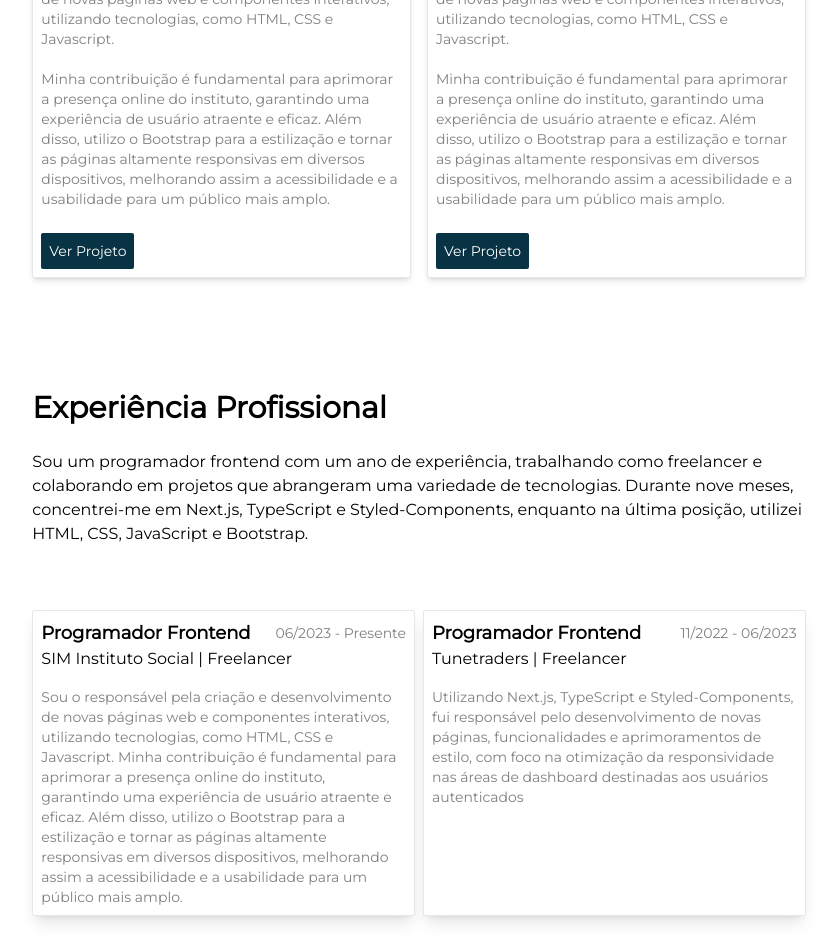
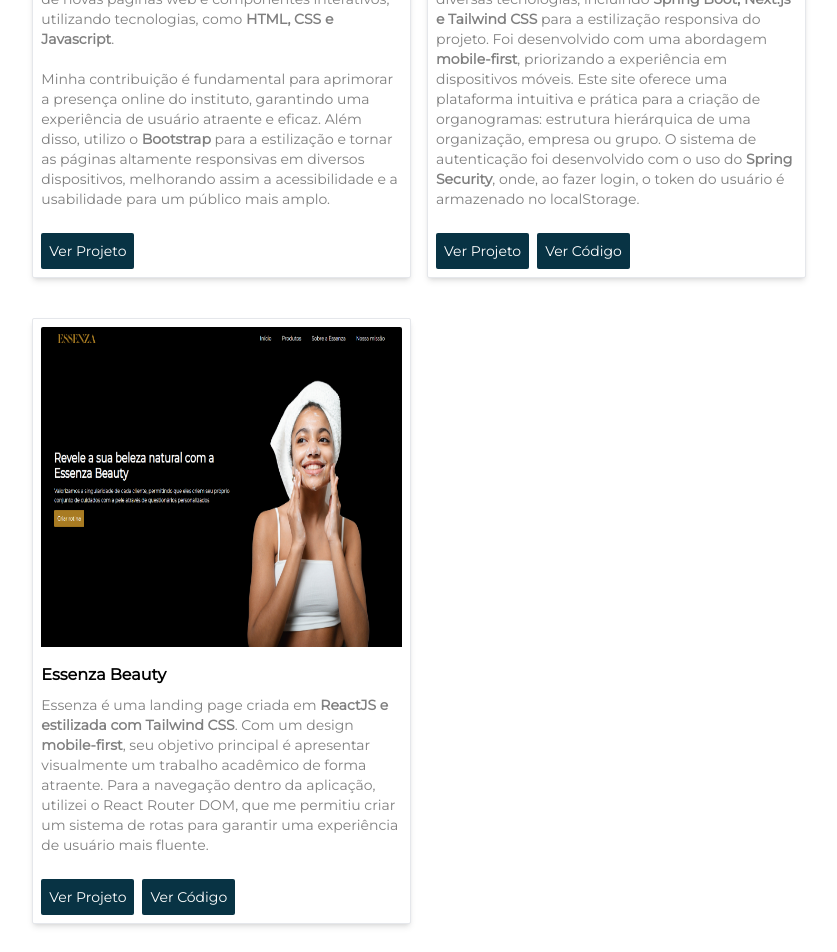
Before and after one commit to doguebart/douglas-portfolio, a React (Vite) app in the folder portfolio/: page / in a window 1280 px wide. Shown: the part 1920-2872 px from the top of the page, without its empty margins (221-1058 px from the left). Built offline with nearby package versions, Linux system fonts and the light colour scheme.

Commit message:
fix: adding one more project to projects section

```diff
--- a/portfolio/src/components/sections/projects/index.jsx
+++ b/portfolio/src/components/sections/projects/index.jsx
@@ -22,13 +22,14 @@ const Projects = () => {
             </span>
             <p className="text-black/50 text-sm">
               Sou o responsável pela criação e desenvolvimento de novas páginas
-              web e componentes interativos, utilizando tecnologias, como HTML,
-              CSS e Javascript. <br /> <br /> Minha contribuição é fundamental
-              para aprimorar a presença online do instituto, garantindo uma
-              experiência de usuário atraente e eficaz. Além disso, utilizo o
-              Bootstrap para a estilização e tornar as páginas altamente
-              responsivas em diversos dispositivos, melhorando assim a
-              acessibilidade e a usabilidade para um público mais amplo.
+              web e componentes interativos, utilizando tecnologias, como{" "}
+              <strong>HTML, CSS e Javascript</strong>. <br /> <br /> Minha
+              contribuição é fundamental para aprimorar a presença online do
+              instituto, garantindo uma experiência de usuário atraente e
+              eficaz. Além disso, utilizo o <strong>Bootstrap</strong> para a
+              estilização e tornar as páginas altamente responsivas em diversos
+              dispositivos, melhorando assim a acessibilidade e a usabilidade
+              para um público mais amplo.
             </p>
             <div className="max-w-full max-h-full flex items-center">
               <a
@@ -52,22 +53,68 @@ const Projects = () => {
               OrganoKilo
             </span>
             <p className="text-black/50 lg:mt-auto text-sm">
-              Sou o responsável pela criação e desenvolvimento de novas páginas
-              web e componentes interativos, utilizando tecnologias, como HTML,
-              CSS e Javascript. <br /> <br /> Minha contribuição é fundamental
-              para aprimorar a presença online do instituto, garantindo uma
-              experiência de usuário atraente e eficaz. Além disso, utilizo o
-              Bootstrap para a estilização e tornar as páginas altamente
-              responsivas em diversos dispositivos, melhorando assim a
-              acessibilidade e a usabilidade para um público mais amplo.
+              O Organokilo é um projeto <strong>fullstack</strong> criado com
+              diversas tecnologias, incluindo{" "}
+              <strong>Spring Boot, Next.js e Tailwind CSS</strong> para a
+              estilização responsiva do projeto. Foi desenvolvido com uma
+              abordagem <strong>mobile-first</strong>, priorizando a experiência
+              em dispositivos móveis. Este site oferece uma plataforma intuitiva
+              e prática para a criação de organogramas: estrutura hierárquica de
+              uma organização, empresa ou grupo. O sistema de autenticação foi
+              desenvolvido com o uso do <strong>Spring Security</strong>, onde,
+              ao fazer login, o token do usuário é armazenado no localStorage.
             </p>
-            <div className="max-w-full max-h-full flex lg:mt-auto items-center">
+            <div className="max-w-full max-h-full flex lg:mt-auto space-x-2 items-center">
               <a
                 href="https://orgkilo.vercel.app/"
                 target="blank"
                 className="text-white text-sm rounded-sm bg-cyan-950 p-2 mt-6 hover:bg-cyan-950/80 duration-200"
               >
                 Ver Projeto
+              </a>
+              <a
+                href="https://github.com/Samuel01111/orgkilo.git"
+                target="blank"
+                className="text-white text-sm rounded-sm bg-cyan-950 p-2 mt-6 hover:bg-cyan-950/80 duration-200"
+              >
+                Ver Código
+              </a>
+            </div>
+          </div>
+          <div className="w-full max-h-full flex flex-col bg-white shadow-md border rounded-sm p-2 mt-6">
+            <div className="w-full lg:h-80 mb-4">
+              <img
+                src="/essenza.png"
+                alt="project picture"
+                className="w-full h-full contain rounded-tl-sm rounded-tr-sm"
+              />
+            </div>
+            <span className="text-black font-bold text-md lg:mt-auto mb-2">
+              Essenza Beauty
+            </span>
+            <p className="text-black/50 lg:mt-auto text-sm">
+              Essenza é uma landing page criada em{" "}
+              <strong>ReactJS e estilizada com Tailwind CSS</strong>. Com um
+              design <strong>mobile-first</strong>, seu objetivo principal é
+              apresentar visualmente um trabalho acadêmico de forma atraente.
+              Para a navegação dentro da aplicação, utilizei o React Router DOM,
+              que me permitiu criar um sistema de rotas para garantir uma
+              experiência de usuário mais fluente.
+            </p>
+            <div className="max-w-full max-h-full flex lg:mt-auto space-x-2 items-center">
+              <a
+                href="https://essenzabeauty.vercel.app/"
+                target="blank"
+                className="text-white text-sm rounded-sm bg-cyan-950 p-2 mt-6 hover:bg-cyan-950/80 duration-200"
+              >
+                Ver Projeto
+              </a>
+              <a
+                href="https://github.com/doguebart/essenza.git"
+                target="blank"
+                className="text-white text-sm rounded-sm bg-cyan-950 p-2 mt-6 hover:bg-cyan-950/80 duration-200"
+              >
+                Ver Código
               </a>
             </div>
           </div>
```
Also changed, not shown: portfolio/public/essenza.png (added).
